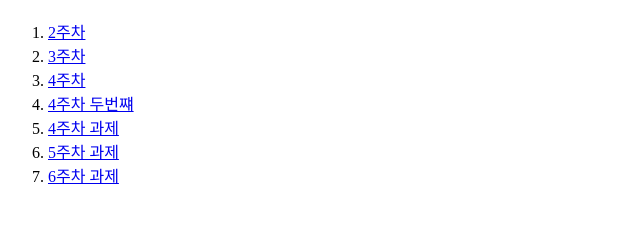
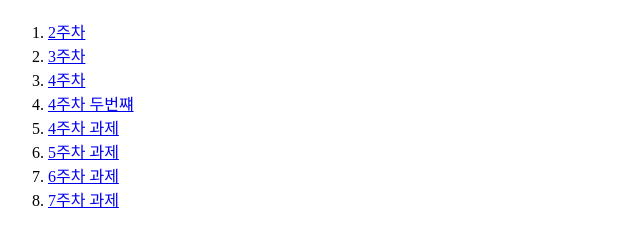
Before and after one commit to 202220502kimyeji/WMD241_202220502, a plain HTML site: page index.html in a window 1280 px wide. Shown: the part 70-316 px from the top of the page, without its empty margins (0-640 px from the left). Drawn offline with Linux system fonts and the light colour scheme.

Commit message:
update index.html

```diff
--- a/index.html
+++ b/index.html
@@ -15,6 +15,7 @@
       <li><a href="./src/w4/w4-assignment.html">4주차 과제</a></li>
       <li><a href="./src/w5/index.html">5주차 과제</a></li>
       <li><a href="./src/w6/index.html">6주차 과제</a></li>
+      <li><a href="./src/w7/assignment/index.html">7주차 과제</a></li>
     </ol>
   </body>
 </html>
```
